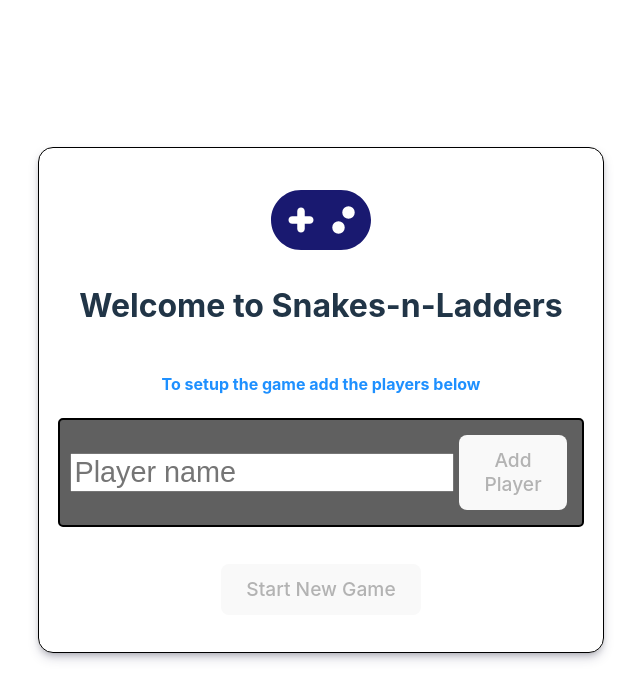
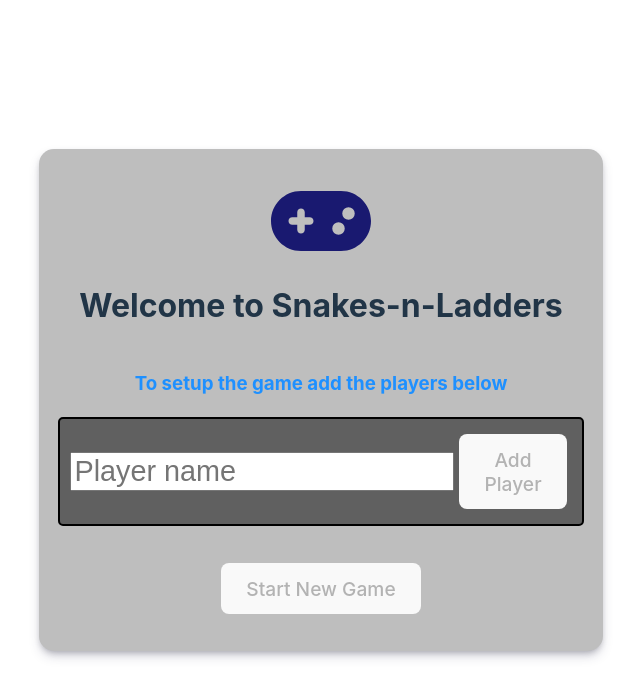
Before and after one commit to agt35/snakes-n-ladders, a Vue app: page / in a window 1280 px wide. Shown: the top 700 px of the page, without its empty margins (319-959 px from the left). Built offline with nearby package versions, Linux system fonts and the light colour scheme.

Commit message:
Add style changes to game menu

```diff
--- a/src/components/Setup/PlayerGrid.vue
+++ b/src/components/Setup/PlayerGrid.vue
@@ -34,7 +34,7 @@ export default {
     width: 75px;
     height: 75px;
     border-radius: 50%;
-    border: 8px double;
+    border: 10px double;
     background-color: #ccc;
     display: flex;
     justify-content: center;
--- a/src/components/Setup/Setup.vue
+++ b/src/components/Setup/Setup.vue
@@ -26,7 +26,7 @@ export default {
     <div class="header">
         <font-awesome-icon icon="fa-solid fa-gamepad" class="icon" />
         <h1>Welcome to Snakes-n-Ladders</h1>
-        <h4>To setup the game add the players below</h4>
+        <h3>To setup the game add the players below</h3>
     </div>
     <div id="setup">
         <div class="add-form">
@@ -42,7 +42,7 @@ export default {
     </div>
 </template>
 
-<style>
+<style scoped>
 #setup {
     width: 500px;
 }
@@ -53,7 +53,7 @@ export default {
     align-items: center;
 }
 
-h4 {
+h3 {
     color: dodgerblue;
 }
 
@@ -68,6 +68,11 @@ input {
     font-size: 1.8em;
 }
 
+input:focus {
+    outline: none;
+    border: 2px solid yellowgreen;
+}
+
 form {
     border: 2px solid black;
     background-color: rgb(96, 96, 96);
--- a/src/style.css
+++ b/src/style.css
@@ -5,7 +5,7 @@
 
   color-scheme: light dark;
   color: midnightblue;
-  background-color: #bebebe;
+  background-color: #a8a8a8;
 
   font-synthesis: none;
   text-rendering: optimizeLegibility;
@@ -36,6 +36,7 @@ button {
   transition: border-color 0.25s;
   margin: 5px;
 }
+
 button:hover {
   border-color: yellowgreen;
 }
@@ -45,10 +46,11 @@ button:hover {
   margin: 0 auto;
   padding: 2rem;
   text-align: center;
-  border: 1px solid rgb(61, 61, 61);
+  /* border: 1px solid rgb(61, 61, 61); */
   border-radius: 15px;
   box-shadow: rgba(50, 50, 93, 0.25) 0px 6px 12px -2px,
     rgba(0, 0, 0, 0.3) 0px 3px 7px -3px;
+  background-color: #bebebe;
 }
 
 @media (prefers-color-scheme: light) {
```
